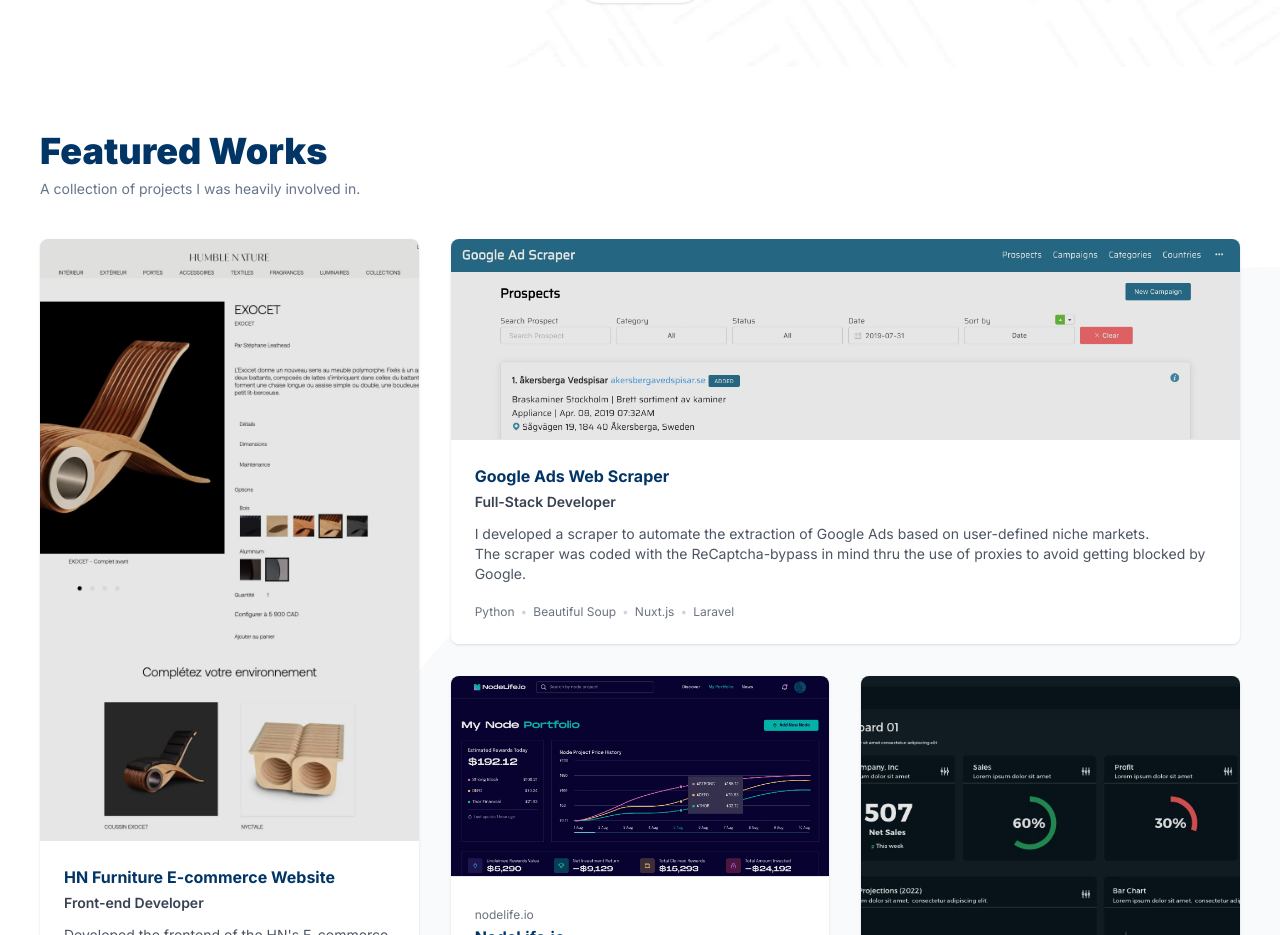
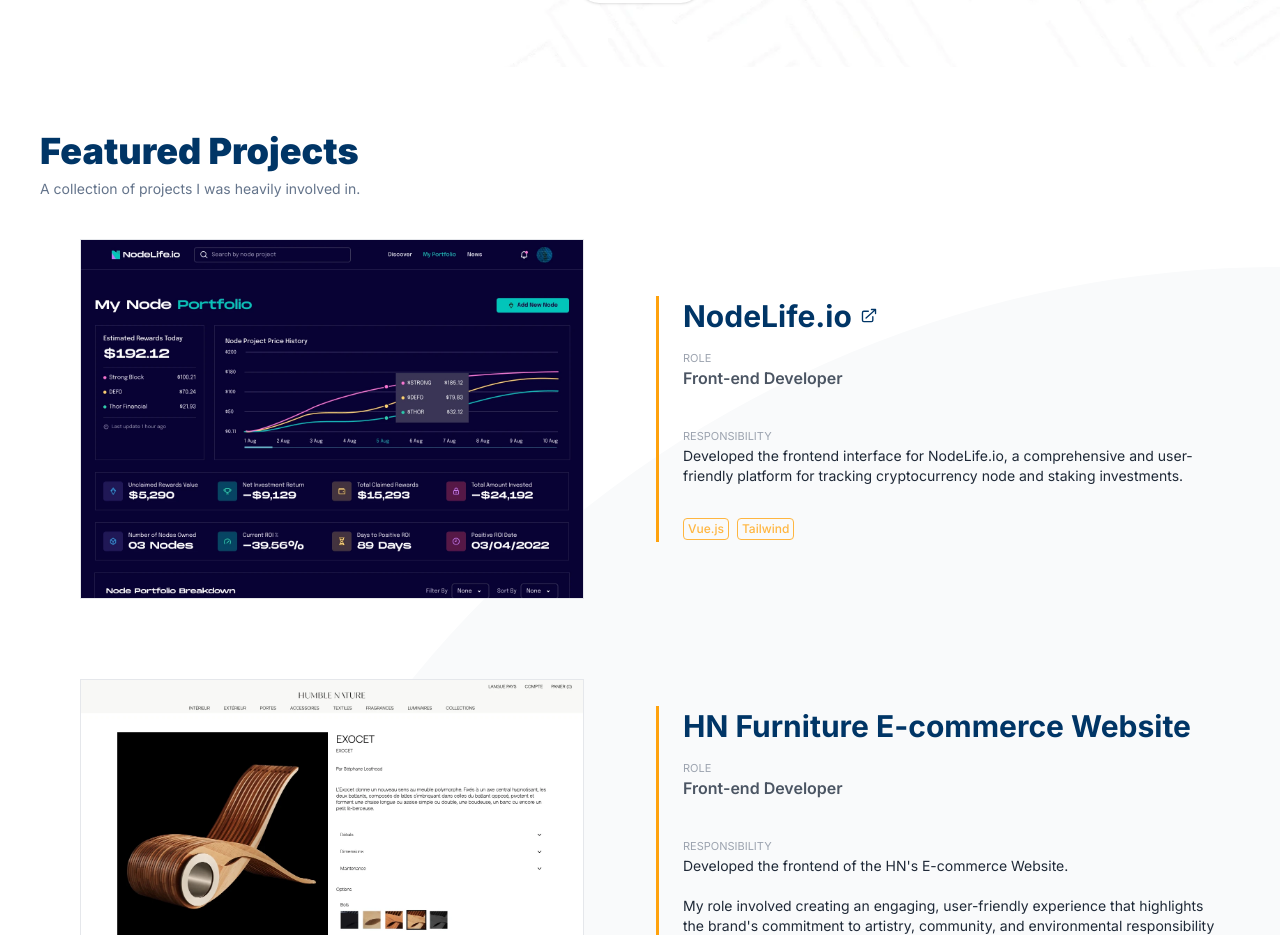
Before and after one commit to erwinmesi/v2.mesi.dev, a Next.js app: page / in a window 1280 px wide. Shown: the part 1865-2800 px from the top of the page. Built offline with nearby package versions, Linux system fonts and the light colour scheme.

Commit message:
feat(projects): redesign projects

```diff
--- a/app/components/HomeProjects.tsx
+++ b/app/components/HomeProjects.tsx
@@ -5,6 +5,7 @@
 import cn from 'classnames'
 import Dot from '@/app/components/shared/Dot'
 import SymbolCircle from '@/app/components/shared/SymbolCircle'
+import { ArrowTopRightOnSquareIcon } from '@heroicons/react/20/solid'
 
 function HomeProjects() {
   const [mounted, setMounted] = useState(false)
@@ -21,48 +22,34 @@
       <SymbolCircle svgClass="hidden md:block bg-gray-100 lg:bg-gray-50 !opacity-100 w-[175%] right-0 top-[200px] translate-x-1/2" />
       <div id="projects" className="site-container py-16 relative z-[1]">
         <div className="mb-10">
-          <h2 className="section-header">Featured Works</h2>
+          <h2 className="section-header">Featured Projects</h2>
           <p className="section-sub-header">
             A collection of projects I was heavily involved in.
           </p>
         </div>
         {mounted && (
-          <div className="grid md:grid-cols-2 lg:grid-cols-3 gap-6 xl:gap-8">
+          <div className="flex flex-col gap-y-20">
             {projects.map(
-              (project, index) =>
+              (project) =>
                 project.show && (
                   <div
-                    key={index}
-                    className={cn(
-                      'group shadow rounded-md lg:rounded-lg overflow-hidden',
-                      project.className
-                    )}
+                    className="flex flex-col lg:flex-row gap-x-8 rounded-md lg:rounded-none overflow-hidden border lg:border-none shadow lg:shadow-none"
+                    key={project.name}
                   >
-                    <div className="flex flex-col justify-between h-full">
-                      <div className="flex-1 overflow-hidden">
-                        <picture className="block transition-all brightness-100 md:brightness-[0.9] md:group-hover:brightness-100 md:group-hover:scale-[1.1] w-full h-full duration-500">
+                    <div className="w-full lg:w-5/12 xl:w-1/2 grid place-content-center">
+                      <picture className="inline-block overflow-hidden">
                         <img
                           src={project.thumbnail}
                           alt={project.name}
                           className={cn(
-                              'w-full object-cover object-top',
-                              project.thumbnailClass
+                            'w-full lg:max-h-[360px] aspect-[9/5] lg:aspect-[7/5] object-cover object-top lg:border'
                           )}
                         />
                       </picture>
                     </div>
-                      <div className="p-6 bg-white border-t">
-                        {project.domain && (
-                          <div>
-                            <a
-                              className="text-xs text-typo-500 hover:underline inline-block"
-                              target="_blank"
-                              href={project.url as string}
-                            >
-                              {project.domain}
-                            </a>
-                          </div>
-                        )}
+                    <div className="w-full lg:w-7/12 xl:w-1/2 flex flex-col justify-center">
+                      <div className="border-t lg:border-t-0 lg:border-l-[3px] lg:border-primary-500 p-6 lg:pl-6 lg:py-0.5 bg-white lg:bg-transparent">
+                        <span>
                           <a
                             href={project.url as string}
                             className={cn('inline-block', {
@@ -70,31 +57,38 @@
                             })}
                             target="_blank"
                           >
-                          <h3 className="font-bold text-navy-blue">
+                            <h3 className="text-xl sm:text-2xl lg:text-3xl font-bold text-navy-blue inline-flex items-center gap-x-2">
                               {project.name}
+                              {project.url && (
+                                <ArrowTopRightOnSquareIcon height="18" />
+                              )}
                             </h3>
                           </a>
-                        <p className="text-sm mt-1 font-semibold text-typo-700">
+                        </span>
+                        <div className="mt-4 flex flex-col">
+                          <small className="text-2xs text-typo-400">ROLE</small>
+                          <p className="font-semibold text-typo-600">
                             {project.role}
                           </p>
+                        </div>
+                        <div className="mt-8">
+                          <small className="text-2xs text-typo-400">RESPONSIBILITY</small>
                           <div
-                          className="text-sm py-3 text-typo-600"
+                            className="text-sm"
                             dangerouslySetInnerHTML={{
                               __html: project.responsibility,
                             }}
                           />
-                        <ul className="flex flex-wrap text-xs text-typo-500 mt-2">
+                          <ul className="flex flex-wrap mt-8 gap-2">
                             {project.technologies.map((technology, index) => (
                               <Fragment key={index}>
-                              <li>{technology}</li>
-                              {index < project.technologies.length - 1 && (
-                                <li>
-                                  <Dot />
+                                <li className="border border-primary-400 py-0.5 px-1 rounded text-xs text-primary-400 font-medium">
+                                  {technology}
                                 </li>
-                              )}
                               </Fragment>
                             ))}
                           </ul>
+                        </div>
                       </div>
                     </div>
                   </div>
--- a/app/components/SiteNavbar.tsx
+++ b/app/components/SiteNavbar.tsx
@@ -18,10 +18,10 @@
             </a>
           </li>
           <li className="transition-all text-gray-700 hover:text-primary-550 px-4 sm:px-6 py-6 md:py-10 cursor-pointer flex items-center">
-            <a href="/#skills">Skills</a>
+            <a href="/#projects">Projects</a>
           </li>
           <li className="transition-all text-gray-700 hover:text-primary-550 px-4 sm:px-6 py-6 md:py-10 cursor-pointer flex items-center">
-            <a href="/#projects">Works</a>
+            <a href="/#skills">Skills</a>
           </li>
         </ul>
         <div className="px-4 sm:px-6">
--- a/app/configs/projects.ts
+++ b/app/configs/projects.ts
@@ -6,38 +6,6 @@
 import dag from '@/app/assets/images/dag.webp'
 
 export const projects = [
-  {
-    show: true,
-    active: true,
-    name: 'HN Furniture E-commerce Website',
-    domain: null,
-    url: null,
-    role: 'Front-end Developer',
-    thumbnail: hn.src,
-    thumbnailClass: 'h-[300px] md:h-[250px] lg:h-full',
-    className: 'md:col-span-1 md:row-span-1 lg:col-span-1 lg:row-span-2',
-    about:
-      '<p>HN is a creative and technological platform that provides unique, world-class architectural pieces and products.</p>',
-    responsibility:
-      "<p>Developed the frontend of the HN's E-commerce Website.</p><br><p>My role involved creating an engaging, user-friendly experience that highlights the brand's commitment to artistry, community, and environmental responsibility in the luxury market.</p>",
-    technologies: ['Vue.js', 'Tailwind', 'Django'],
-  },
-  {
-    show: true,
-    active: false,
-    name: 'Google Ads Web Scraper',
-    domain: null,
-    url: null,
-    role: 'Full-Stack Developer',
-    thumbnail: wsag.src,
-    thumbnailClass: 'h-[300px] md:h-[250px] lg:h-[200px]',
-    className: 'md:col-span-1 md:row-span-1 lg:col-span-2 lg:row-span-1',
-    about:
-      'The Niche-Specific Google Ads Scraper is a robust tool designed to automate the extraction of Google Advertisements based on user-defined niche markets. This project was born out of the need for efficient, targeted ad analysis for niche marketing strategies. It offers a streamlined approach to gather ad data, helping marketers and businesses to understand their competition and market trends better.',
-    responsibility:
-      '<p>I developed a scraper to automate the extraction of Google Ads based on user-defined niche markets.</p><p>The scraper was coded with the ReCaptcha-bypass in mind thru the use of proxies to avoid getting blocked by Google.</p>',
-    technologies: ['Python', 'Beautiful Soup', 'Nuxt.js', 'Laravel'],
-  },
   {
     show: true,
     active: false,
@@ -57,7 +25,23 @@
   {
     show: true,
     active: true,
-    name: 'PZ ERP',
+    name: 'HN Furniture E-commerce Website',
+    domain: null,
+    url: null,
+    role: 'Front-end Developer',
+    thumbnail: hn.src,
+    thumbnailClass: 'h-[300px] md:h-[250px] lg:h-full',
+    className: 'md:col-span-1 md:row-span-1 lg:col-span-1 lg:row-span-2',
+    about:
+      'HN is a creative and technological platform that provides unique, world-class architectural pieces and products.',
+    responsibility:
+      "<p>Developed the frontend of the HN's E-commerce Website.</p><br><p>My role involved creating an engaging, user-friendly experience that highlights the brand's commitment to artistry, community, and environmental responsibility in the luxury market.</p>",
+    technologies: ['Vue.js', 'Tailwind', 'Django'],
+  },
+  {
+    show: true,
+    active: true,
+    name: 'PZ Data Management System',
     domain: null,
     url: null,
     role: 'Front-end Developer',
@@ -82,7 +66,7 @@
     className: 'md:col-span-1 md:row-span-2 lg:col-span-2 lg:row-span-1',
     about: 'DAG is a private company based in Alkmaar, the Netherlands, founded in 2016. It specializes in corporate finance and asset management services. Their offerings include debt factoring, crowdfunding, purchase financing, consultancy, and financial advice.',
     responsibility:
-      "<p>Developed a comprehensive web application for DAG, a finance and asset management company.</p><p>The app features user-friendly interfaces for services like debt factoring, crowdfunding, and financial consulting.</p>",
+      "<p>Developed a comprehensive web application for DAG, a finance and asset management company.</p><br><p>The app features user-friendly interfaces for services like debt factoring, crowdfunding, and financial consulting.</p>",
     technologies: ['Laravel', 'Vue.js', 'Bootstrap', 'Snappy PDF', 'Google Charts'],
   },
   {
@@ -100,4 +84,20 @@
       'Offers a motivational software package for companies who want to promote great values and motivation with their employees.',
     technologies: ['Vue.js', 'Tailwind', 'Laravel'],
   },
+  {
+    show: true,
+    active: false,
+    name: 'Google Ads Web Scraper',
+    domain: null,
+    url: null,
+    role: 'Full-Stack Developer',
+    thumbnail: wsag.src,
+    thumbnailClass: 'h-[300px] md:h-[250px] lg:h-[200px]',
+    className: 'md:col-span-1 md:row-span-1 lg:col-span-2 lg:row-span-1',
+    about:
+      'The Niche-Specific Google Ads Scraper is a robust tool designed to automate the extraction of Google Advertisements based on user-defined niche markets. This project was born out of the need for efficient, targeted ad analysis for niche marketing strategies. It offers a streamlined approach to gather ad data, helping marketers and businesses to understand their competition and market trends better.',
+    responsibility:
+      '<p>I developed a scraper to automate the extraction of Google Ads based on user-defined niche markets.</p><br><p>The scraper was coded with the ReCaptcha-bypass in mind thru the use of proxies to avoid getting blocked by Google.</p>',
+    technologies: ['Python', 'Beautiful Soup', 'Nuxt.js', 'Laravel'],
+  },
 ]
```
Lines whose indentation alone changed are shown as unchanged.
